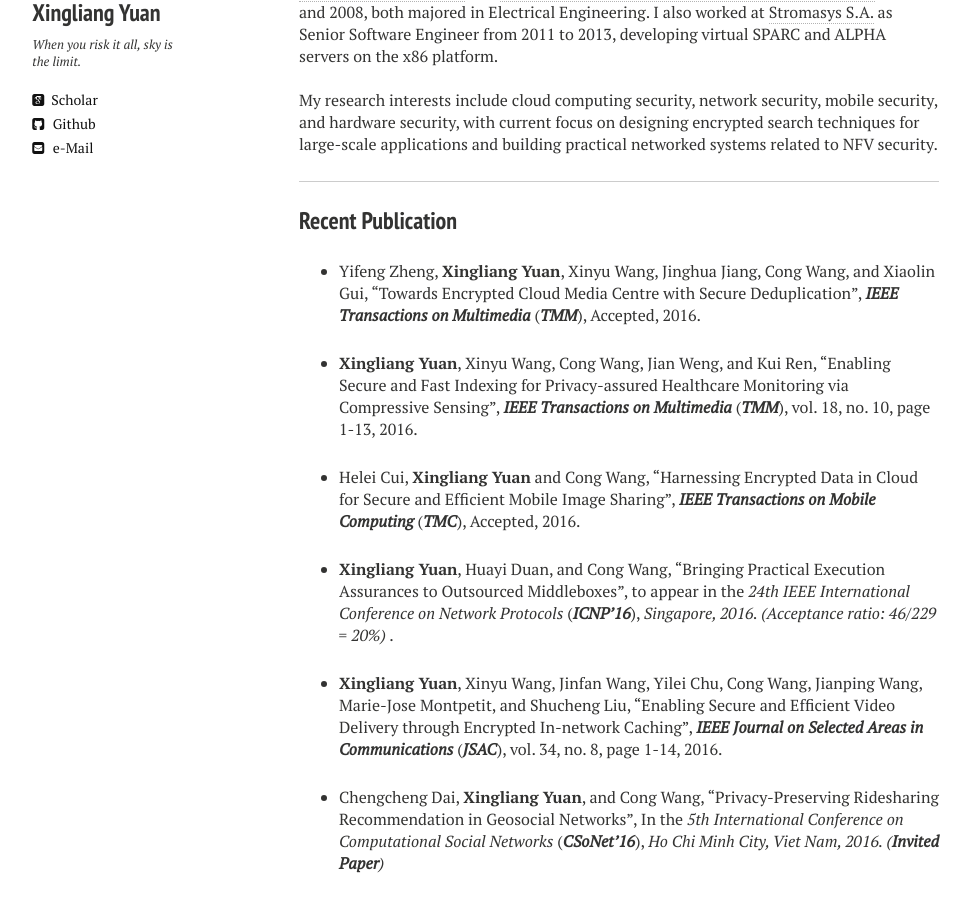
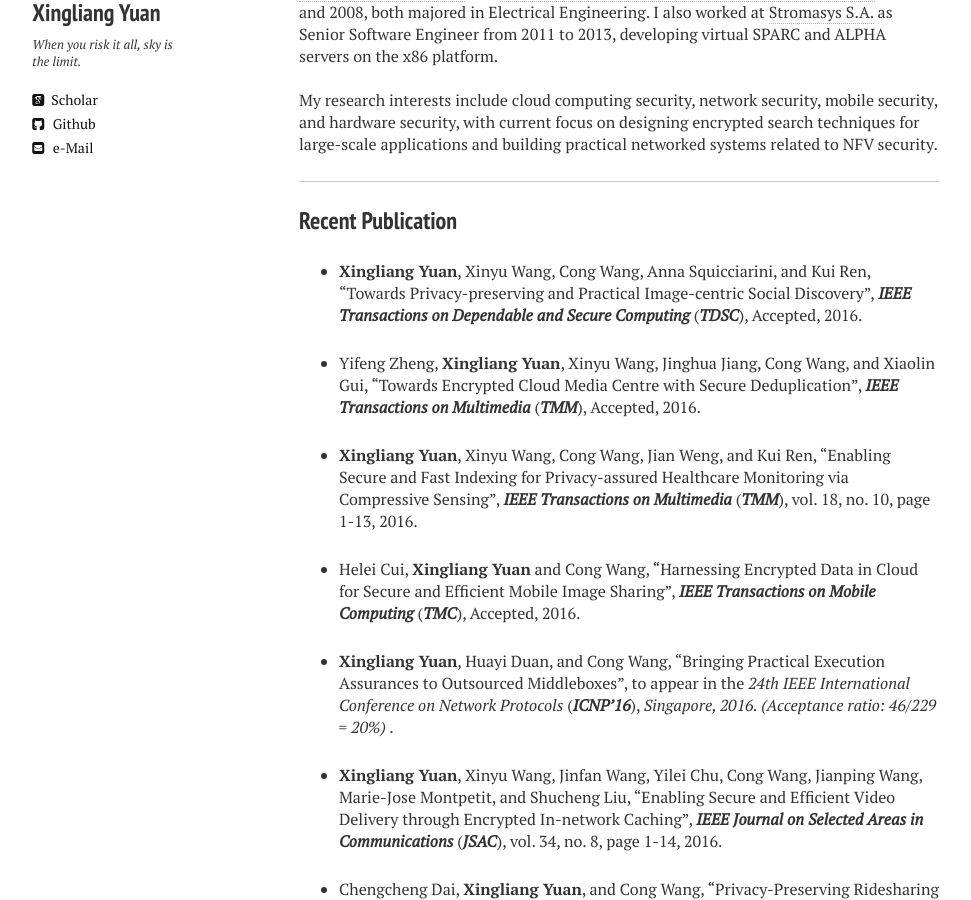
Before and after one commit to fooc/academic.fooc.github.io, a Jekyll site: the page built from index.md, in a window 1280 px wide and 900 px high, scrolled down 510 px. Shown: the whole window, without its empty margins (21-992 px from the left). Built offline with Jekyll 4.4.1, drawn with Linux system fonts in a browser that asks for light colours; nearby versions of some CDN libraries.

Commit message:
Update index.md

```diff
--- a/index.md
+++ b/index.md
@@ -15,6 +15,8 @@ My research interests include cloud computing security, network security, mobile
 ---
 
 ### Recent Publication
+
+- **Xingliang Yuan**, Xinyu Wang, Cong Wang, Anna Squicciarini, and Kui Ren, "Towards Privacy-preserving and Practical Image-centric Social Discovery", **_IEEE Transactions on Dependable and Secure Computing_** (**_TDSC_**), Accepted, 2016.
 
 - Yifeng Zheng, **Xingliang Yuan**, Xinyu Wang, Jinghua Jiang, Cong Wang, and Xiaolin Gui, "Towards Encrypted Cloud Media Centre with Secure Deduplication", **_IEEE Transactions on Multimedia_** (**_TMM_**), Accepted, 2016.
 
```
